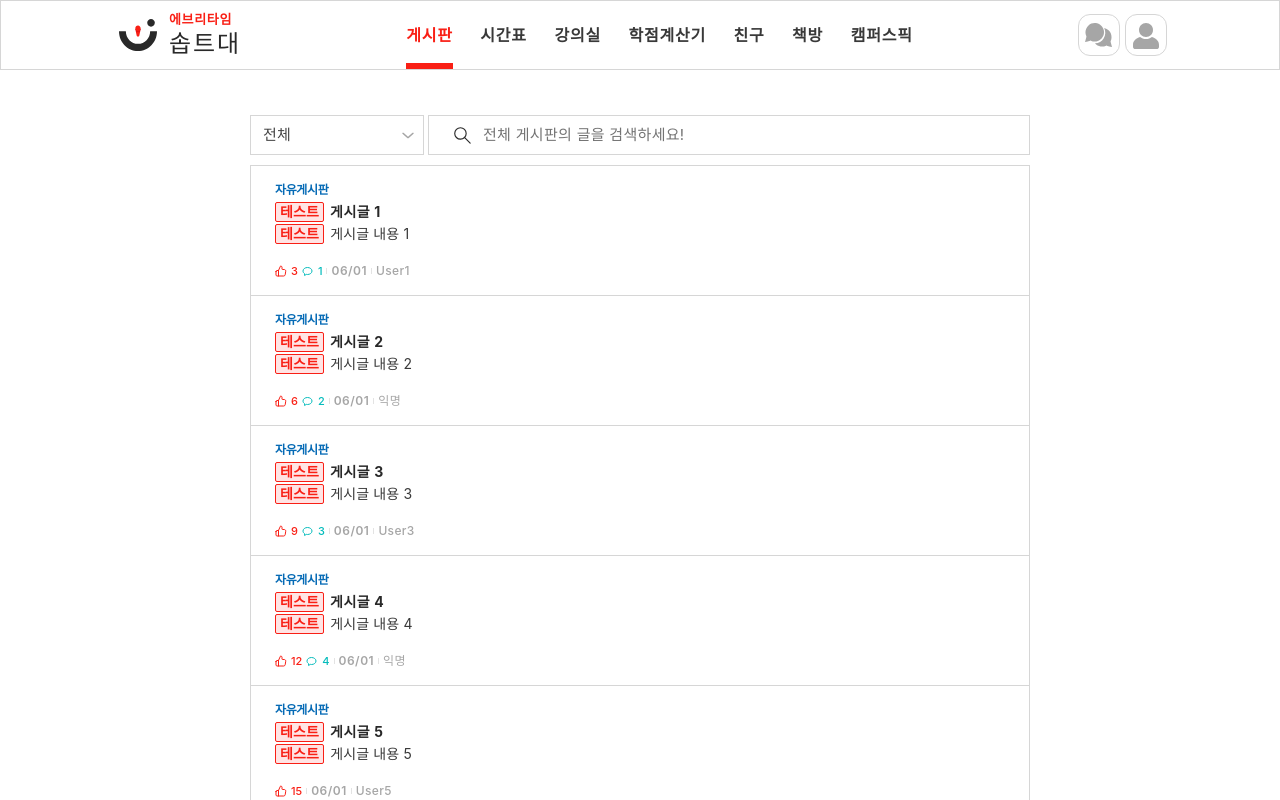
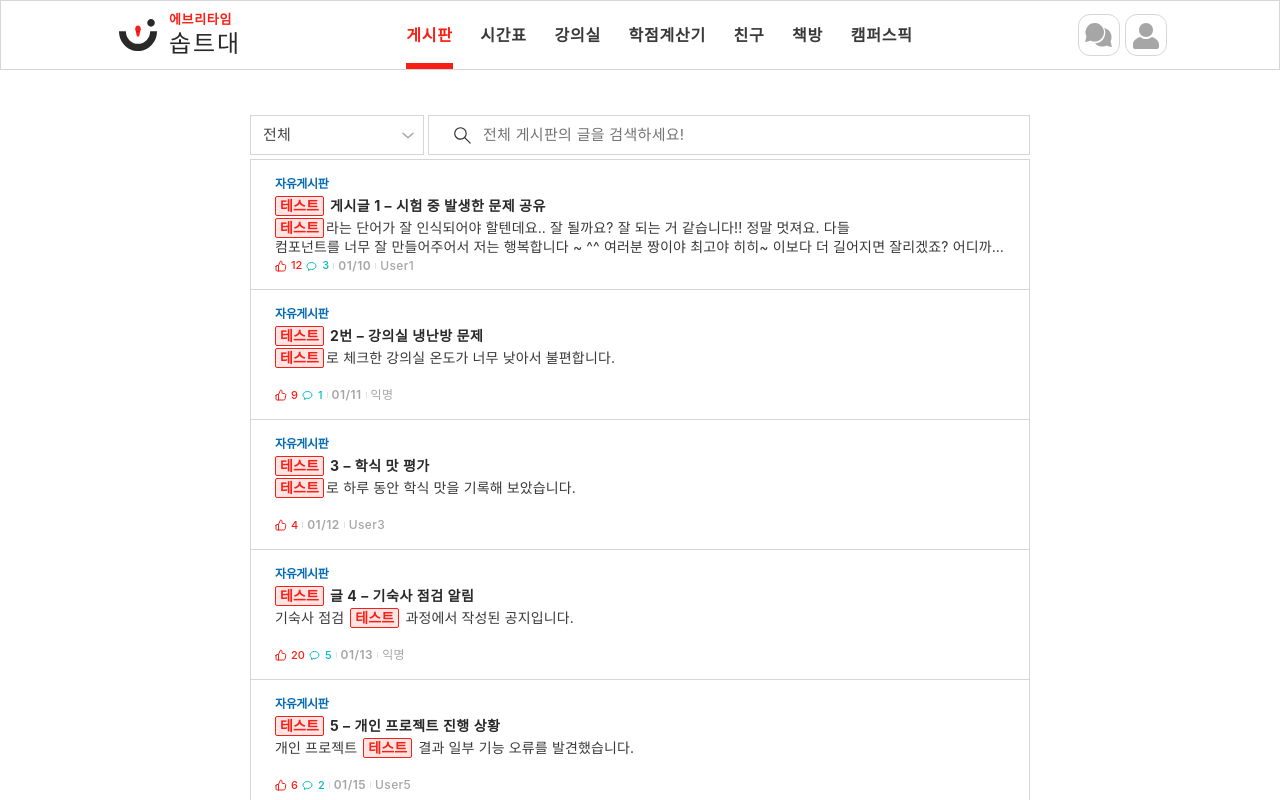
Before and after one commit to SOPT-all/37-COLLABORATION-WEB-EVERYTIME, a React (Vite) app: page /search in a window 1280 px wide. Shown: the top 800 px of the page. Built offline with nearby package versions, Linux system fonts and the light colour scheme.

Commit message:
feat: category 추가 #64

```diff
--- a/src/components/SearchPage/SearchTextField.tsx
+++ b/src/components/SearchPage/SearchTextField.tsx
@@ -1,56 +1,63 @@
 import { useState, type KeyboardEvent, type ChangeEvent } from "react";
-import { useNavigate, useSearchParams } from "react-router-dom";
+import { useSearchParams } from "react-router-dom";
 
 import SearchIcon from "@/assets/icons/icon_search.svg?react";
 import { cn } from "@/utils/cn";
 
 interface SearchTextFieldProps {
 	variant: "main" | "search";
-	keyword: string;
 	onKeywordChange: (newKeyword: string) => void;
 }
 
-const SearchTextField = ({ variant, keyword, onKeywordChange }: SearchTextFieldProps) => {
-	const navigate = useNavigate();
+const SearchTextField = ({ variant, onKeywordChange }: SearchTextFieldProps) => {
+	// const navigate = useNavigate();
 	const [searchParams] = useSearchParams();
 
 	const urlKeyword = searchParams.get("keyword") || "";
 
+	// 내부 temp keyword 관리
+	const [tempKeyword, setTempKeyword] = useState("");
 	const [isFocused, setIsFocused] = useState(false);
 
-	// focus 상태에 따라 표시값 설정
-	const displayValue = isFocused ? keyword : urlKeyword;
+	// focus 중이면 tempKeyword, 아니면 URL keyword
+	const displayValue = isFocused ? tempKeyword : urlKeyword;
 
+	/** input 변경 */
 	const handleInputChange = (e: ChangeEvent<HTMLInputElement>) => {
-		onKeywordChange(e.target.value);
+		setTempKeyword(e.target.value);
 	};
 
+	/** 엔터 검색 */
 	const handleKeyDown = (e: KeyboardEvent<HTMLInputElement>) => {
 		if (e.key === "Enter") {
-			const trimmedKeyword = keyword.trim();
+			const trimmedKeyword = tempKeyword.trim();
 
 			if (trimmedKeyword.length < 2) {
 				alert("검색어를 두 글자 이상 입력하세요!");
 				return;
 			}
 
-			if (trimmedKeyword) {
-				const category = searchParams.get("category") || "전체";
-				navigate(`/search?category=${category}&keyword=${encodeURIComponent(trimmedKeyword)}&page=1`);
-			}
+			// 엔터 시에만 외부 keyword 업데이트
+			onKeywordChange(trimmedKeyword);
+
+			// const category = searchParams.get("category") || "전체";
+			// navigate(`/search?category=${category}&keyword=${encodeURIComponent(trimmedKeyword)}&page=1`);
 		}
 	};
 
+	/** 포커스 */
 	const handleFocus = () => {
 		setIsFocused(true);
-		onKeywordChange(urlKeyword);
+		setTempKeyword(urlKeyword);
 	};
 
+	/** 포커스 해제 */
 	const handleBlur = () => {
 		setIsFocused(false);
-		onKeywordChange("");
+		setTempKeyword("");
 	};
 
+	/** 스타일 계산 */
 	const getInputState = () => {
 		if (isFocused && displayValue) return "typing";
 		if (isFocused && !displayValue) return "focused";
--- a/src/components/SearchPage/pagination/SearchContainer.tsx
+++ b/src/components/SearchPage/pagination/SearchContainer.tsx
@@ -9,7 +9,7 @@ import { cn } from "@/utils/cn";
 import { Filter } from "../Filter";
 import { SearchTextField } from "../SearchTextField";
 export const SearchContainer = () => {
-	const [, setCategory] = useState("전체");
+	const [category, setCategory] = useState("전체");
 	const [keyword, setKeyword] = useState("테스트");
 	// TODO: api 연동 시 response로부터 받아옴
 	const [currentPage, setCurrentPage] = useState(1);
@@ -38,10 +38,10 @@ export const SearchContainer = () => {
 	};
 
 	return (
-		<section className={cn("flex flex-col items-center justify-center px-8 py-10", "w-full")}>
+		<section className={cn("flex flex-col items-center justify-center", "px-8 py-10", "w-full")}>
 			<div className={cn("flex gap-[0.4rem]")}>
-				<Filter selectedCategory={"전체"} onSelect={setCategory} />
-				<SearchTextField variant="search" keyword={keyword} onKeywordChange={onKeywordChange} />
+				<Filter selectedCategory={category} onSelect={setCategory} />
+				<SearchTextField variant="search" onKeywordChange={onKeywordChange} />
 			</div>
 			<SearchWrapper keyword={keyword} results={currentPageResults} />
 			{totalElements !== 0 && (
--- a/src/components/SearchPage/pagination/SearchWrapper.tsx
+++ b/src/components/SearchPage/pagination/SearchWrapper.tsx
@@ -21,7 +21,7 @@ export const SearchWrapper = ({ keyword, results }: SearchWrapperProps) => {
 					검색 결과가 없습니다.
 				</p>
 			) : (
-				<div className={cn("mt-4 flex flex-col", "border-t border-gray-400")}>
+				<div className={cn("mt-[0.4rem] flex flex-col", "border-t border-gray-400")}>
 					{results.map((item) => (
 						<SearchContent key={item.id} searchTerm={keyword} searchResult={item} />
 					))}
--- a/src/mocks/searchMock.ts
+++ b/src/mocks/searchMock.ts
@@ -1,8 +1,122 @@
 import type { SearchResultType } from "@/types/search";
-export const PAGE_SIZE = 20; // 한 장에 보여지는 게시글 수
 
-export const ALL_MOCK_POSTS: SearchResultType[] = Array.from({ length: 97 }).map((_, idx) => {
-	const id = idx + 1;
+export const PAGE_SIZE = 20;
+const FIRST_10_MOCKS: SearchResultType[] = [
+	{
+		category: "자유게시판",
+		id: 1,
+		title: "테스트 게시글 1 – 시험 중 발생한 문제 공유",
+		content:
+			"테스트라는 단어가 잘 인식되어야 할텐데요.. 잘 될까요? 잘 되는 거 같습니다!! 정말 멋져요. 다들 컴포넌트를 너무 잘 만들어주어서 저는 행복합니다 ~ ^^ 여러분 짱이야 최고야 히히~ 이보다 더 길어지면 잘리겠죠? 어디까지보이나보자",
+		likeCount: 12,
+		commentCount: 3,
+		createdAt: "2025-01-10T09:12:00Z",
+		isAnonymous: false,
+		nickname: "User1",
+	},
+	{
+		category: "자유게시판",
+		id: 2,
+		title: "테스트 2번 – 강의실 냉난방 문제",
+		content: "테스트로 체크한 강의실 온도가 너무 낮아서 불편합니다.",
+		likeCount: 9,
+		commentCount: 1,
+		createdAt: "2025-01-11T14:50:00Z",
+		isAnonymous: true,
+		nickname: "익명",
+	},
+	{
+		category: "자유게시판",
+		id: 3,
+		title: "테스트 3 – 학식 맛 평가",
+		content: "테스트로 하루 동안 학식 맛을 기록해 보았습니다.",
+		likeCount: 4,
+		commentCount: 0,
+		createdAt: "2025-01-12T12:30:00Z",
+		isAnonymous: false,
+		nickname: "User3",
+	},
+	{
+		category: "자유게시판",
+		id: 4,
+		title: "테스트 글 4 – 기숙사 점검 알림",
+		content: "기숙사 점검 테스트 과정에서 작성된 공지입니다.",
+		likeCount: 20,
+		commentCount: 5,
+		createdAt: "2025-01-13T07:45:00Z",
+		isAnonymous: true,
+		nickname: "익명",
+	},
+	{
+		category: "자유게시판",
+		id: 5,
+		title: "테스트 5 – 개인 프로젝트 진행 상황",
+		content: "개인 프로젝트 테스트 결과 일부 기능 오류를 발견했습니다.",
+		likeCount: 6,
+		commentCount: 2,
+		createdAt: "2025-01-15T11:10:00Z",
+		isAnonymous: false,
+		nickname: "User5",
+	},
+	{
+		category: "자유게시판",
+		id: 6,
+		title: "테스트 글 6 – 도서관 자리 현황",
+		content: "테스트로 확인해 본 도서관 좌석 현황입니다.",
+		likeCount: 2,
+		commentCount: 1,
+		createdAt: "2025-01-16T17:22:00Z",
+		isAnonymous: true,
+		nickname: "익명",
+	},
+	{
+		category: "자유게시판",
+		id: 7,
+		title: "테스트 7 – 시험 기간 팁 공유",
+		content: "테스트로 정리한 시험 기간 집중 팁입니다.",
+		likeCount: 18,
+		commentCount: 4,
+		createdAt: "2025-01-18T08:00:00Z",
+		isAnonymous: false,
+		nickname: "User7",
+	},
+	{
+		category: "자유게시판",
+		id: 8,
+		title: "테스트 글 8 – 운동 루틴 추천",
+		content: "테스트로 구성한 초보자 운동 루틴을 공유합니다.",
+		likeCount: 7,
+		commentCount: 1,
+		createdAt: "2025-01-20T19:15:00Z",
+		isAnonymous: true,
+		nickname: "익명",
+	},
+	{
+		category: "자유게시판",
+		id: 9,
+		title: "테스트 9 – 동아리 홍보 글",
+		content: "테스트로 작성한 홍보 글이며 실제와 유사합니다.",
+		likeCount: 16,
+		commentCount: 3,
+		createdAt: "2025-01-22T13:40:00Z",
+		isAnonymous: false,
+		nickname: "User9",
+	},
+	{
+		category: "자유게시판",
+		id: 10,
+		title: "테스트 게시물 10 – 학과 공지 정리",
+		content: "테스트로 학과 공지를 모아 작성해 본 글입니다.",
+		likeCount: 10,
+		commentCount: 2,
+		createdAt: "2025-01-25T10:05:00Z",
+		isAnonymous: true,
+		nickname: "익명",
+	},
+];
+
+const REST_MOCKS: SearchResultType[] = Array.from({ length: 87 }).map((_, idx) => {
+	const id = idx + 11; // 11부터 시작
 	return {
 		category: "자유게시판",
 		id,
@@ -15,3 +129,5 @@ export const ALL_MOCK_POSTS: SearchResultType[] = Array.from({ length: 97 }).map
 		nickname: id % 2 === 0 ? "익명" : `User${id}`,
 	};
 });
+
+export const ALL_MOCK_POSTS: SearchResultType[] = [...FIRST_10_MOCKS, ...REST_MOCKS];
```
